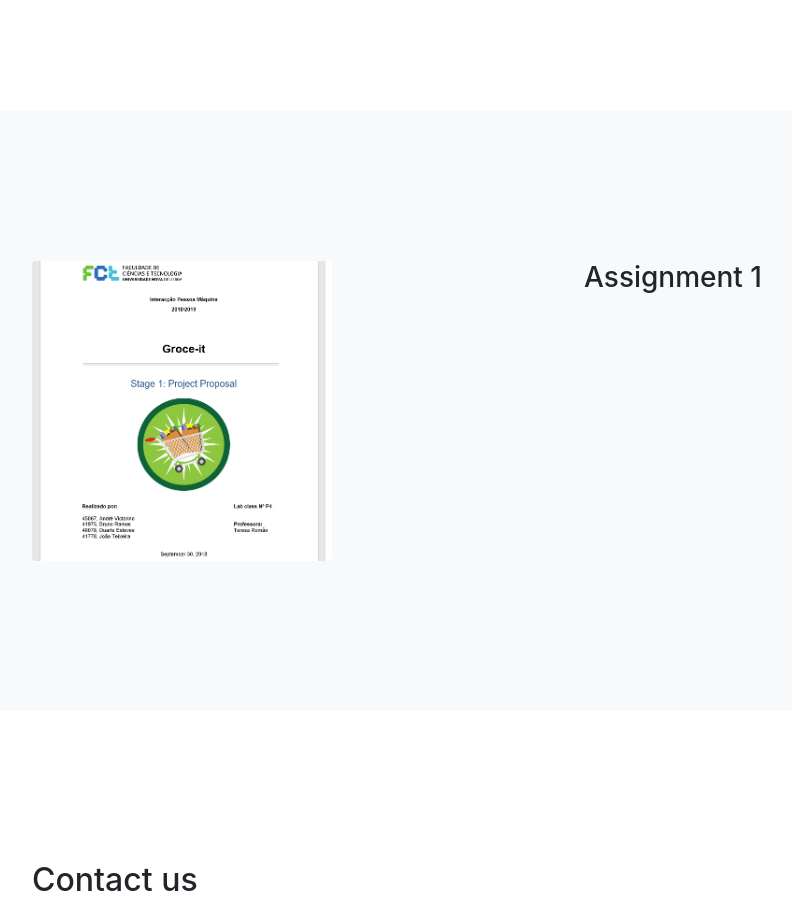
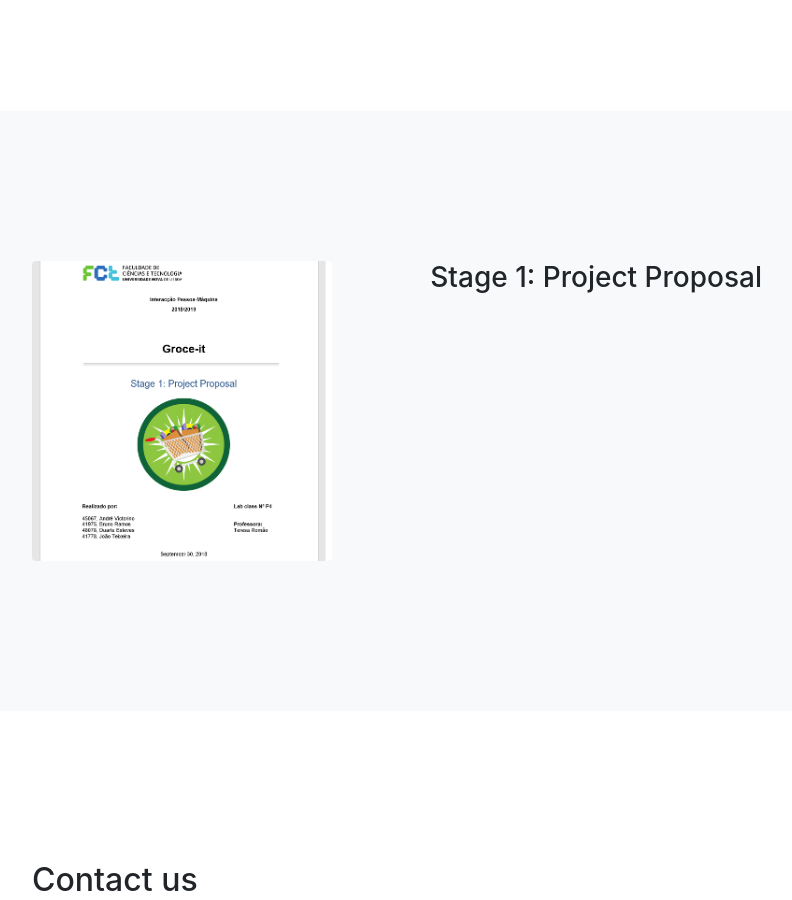
Before and after one commit to brno117/brno117.github.io, a Jekyll site: the page project/index.html, which Jekyll copies as it is, in a window 1280 px wide and 900 px high, scrolled down 349 px. Shown: the whole window, without its empty margins (243-1035 px from the left). Built offline with Jekyll 4.4.1, drawn with Linux system fonts in a browser that asks for light colours; nearby versions of some CDN libraries; library files that are not in the unit come from our copies.

Commit message:
Update index.html

```diff
--- a/project/index.html
+++ b/project/index.html
@@ -61,9 +61,9 @@
         <div class="row">
           <div class="col-lg-8 mx-auto">
             <a href="https://drive.google.com/open?id=1MGzph3uihcQRTrkHZ0j-0hV4c3mYZkC7">
-          <img src="2018-10-03.png" class="rounded img-fluid" width="300" alt="Assignment 1">
+          <img src="2018-10-03.png" class="rounded img-fluid" width="300" alt="Stage 1">
         </a>
-	      <h3 class="float-lg-right">Assignment 1</h3>
+	      <h3 class="float-lg-right">Stage 1: Project Proposal</h3>
           </div>
         </div>
       </div>
```
